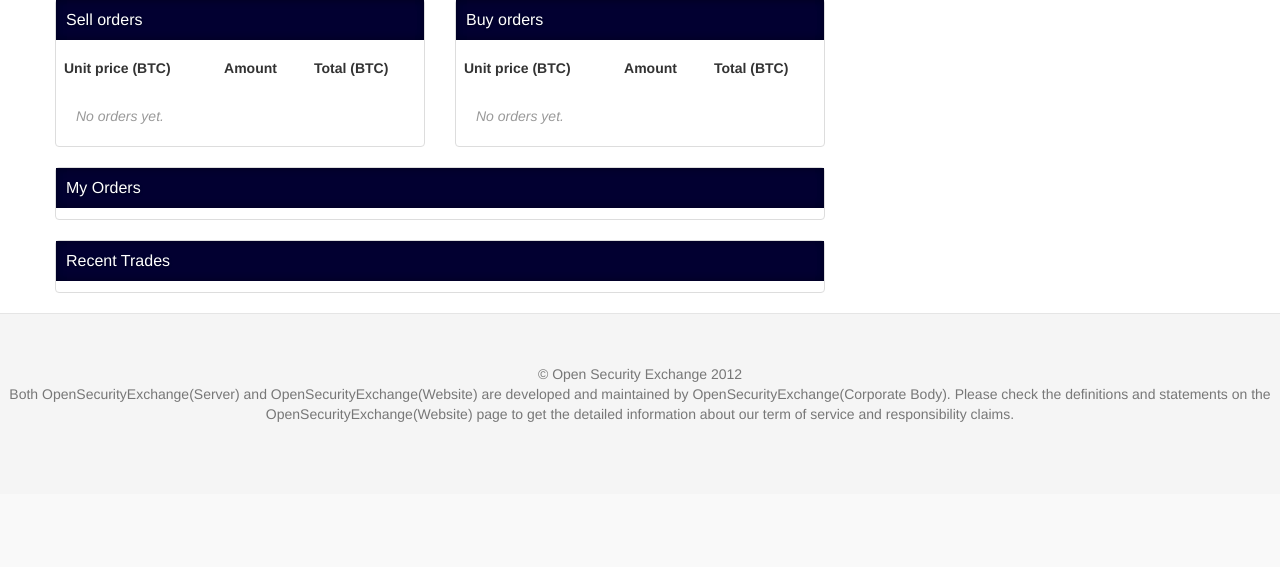
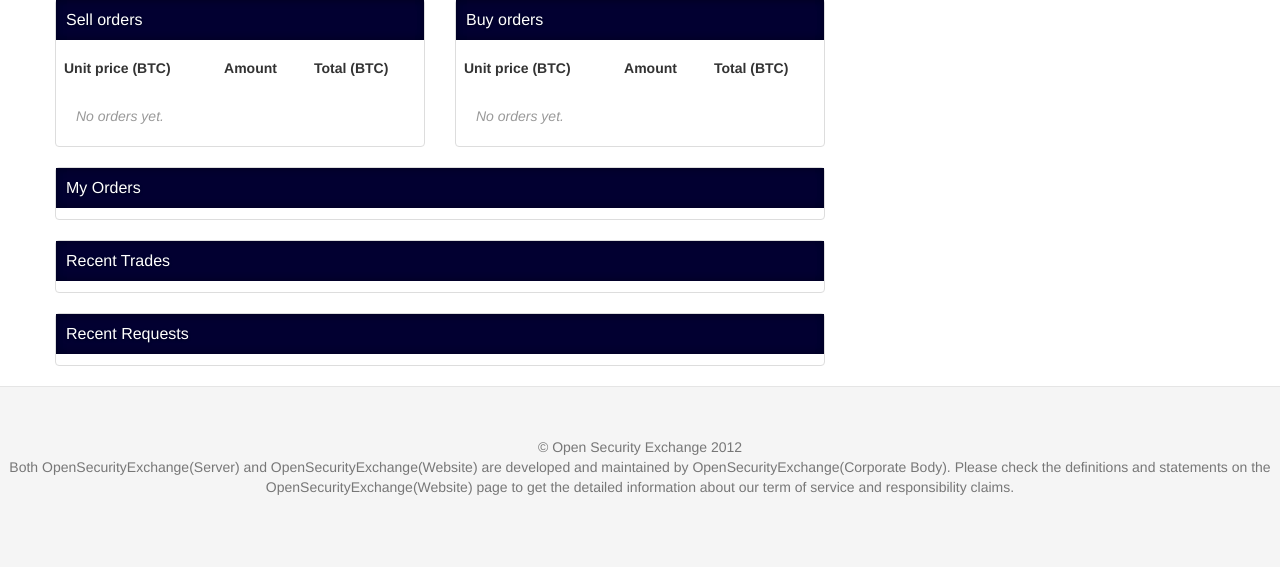
Before and after one commit to stealth-startup/openexchange, a Django app: template DjangoWebServer/templates/asset.html in a window 1280 px wide. Shown: the part 794-1361 px from the top of the page. Before the commit the page ends 1216 px from the top, so only its background shows below. Run offline with Django 3.2, Linux system fonts and the light colour scheme; the template is opened without the code that fills it: most values are stand-ins (such as "Sample title", 1, 10 or a date in 2020); lists and menus that the app fills with data are empty; some libraries are stand-ins or nearby versions.

Commit message:
add recent-requests in asset page

```diff
--- a/DjangoWebServer/server/models.py
+++ b/DjangoWebServer/server/models.py
@@ -30,6 +30,8 @@ class ChainedState(object):
         """:type: list"""
         self.recent_trades = kwargs.get('recent_trades', {})
         """:type: dict from str to list of TradeItem"""
+        self.recent_requests = kwargs.get('recent_requests', {})  # asset related orders
+        """:type: dict from str to list of Request"""
         self.order_book = kwargs.get('order_book', {})
         """:type: dict"""
         self.chart_data = kwargs.get('chart_data', {})
--- a/DjangoWebServer/server/urls.py
+++ b/DjangoWebServer/server/urls.py
@@ -1,7 +1,7 @@
 from django.conf.urls import patterns, handler403, handler404, handler500, url
 from server.views import \
     home, market, help, account, asset, \
-    auth, recent_trades, asset_order_book, chart_data, asset_page_login, \
+    auth, recent_trades, asset_order_book, chart_data, asset_page_login, recent_requests, \
     page_not_found_404, server_error_500, forbidden_403
 
 # Uncomment the next two lines to enable the admin:
@@ -26,6 +26,7 @@ urlpatterns = patterns('',
        (r'^asset-page-login/(?P<asset_name>[A-Za-z\-_0-9]+)/(?P<user_address>[A-Za-z0-9_]+)$', asset_page_login),
        (r'^user/auth$', auth),
        (r'^asset/(?P<asset_name>[A-Za-z\-_0-9]+)/recent-trades$', recent_trades),
+       (r'^asset/(?P<asset_name>[A-Za-z\-_0-9]+)/recent-requests', recent_requests),
        ##################### for local testing, delete or comment out these handlers in production
         (r'^403$', handler403),
         (r'^404$', handler404),
--- a/DjangoWebServer/templates/asset.html
+++ b/DjangoWebServer/templates/asset.html
@@ -277,7 +277,7 @@
                     </div>
 
                     <!-- recent trades -->
-                    <div class="span8" style="margin-top: 20px; margin-bottom: 20px" id="recent_trades">
+                    <div class="span8" style="margin-top: 20px;" id="recent_trades">
                         <div class="boundary">
                             <div class="widget_title">Recent Trades</div>
                             <div class="row">
@@ -306,6 +306,40 @@
                                     </table>
                                     <div style="margin: 0 20px 20px 20px" class="muted hidden -empty">
                                         <em>No trades yet.</em>
+                                    </div>
+                                </div>
+                            </div>
+                        </div>
+                    </div>
+
+                    <!-- recent requests -->
+                    <div class="span8" style="margin-top: 20px; margin-bottom: 20px" id="recent_requests">
+                        <div class="boundary">
+                            <div class="widget_title">Recent Requests</div>
+                            <div class="row">
+                                <div class="span8" style="max-height: 600px; overflow: auto">
+                                    <table class="table table-striped hidden -non-empty">
+                                        <thead>
+                                            <tr>
+                                                <th>Time</th>
+                                                <th>Transaction Hash</th>
+                                                <th>Sender</th>
+                                                <th>Status</th>
+                                            </tr>
+                                        </thead>
+                                        <tbody>
+                                            <!-- sample code
+                                             <tr>
+                                                 <td>Some Date Time</td>
+                                                 <td>1230fcnw92nc</td>
+                                                 <td>ca39vndcjd9cd</td>
+                                                 <td>Bad</td>
+                                             </tr>
+                                             -->
+                                        </tbody>
+                                    </table>
+                                    <div style="margin: 0 20px 20px 20px" class="muted hidden -empty">
+                                        <em>No requests yet.</em>
                                     </div>
                                 </div>
                             </div>
@@ -360,6 +394,15 @@
             var e_recent_trades = $("#recent_trades");
             var e_non_empty = e_recent_trades.find(".-non-empty");
             var e_empty = e_recent_trades.find(".-empty");
+            repopulate_table(data, e_non_empty, e_empty);
+        });
+    }
+
+    function init_recent_requests(){
+        $.getJSON("/asset/"+asset_name+'/recent-requests', function(data){
+            var e_recent_requests = $("#recent_requests");
+            var e_non_empty = e_recent_requests.find(".-non-empty");
+            var e_empty = e_recent_requests.find(".-empty");
             repopulate_table(data, e_non_empty, e_empty);
         });
     }
@@ -591,6 +634,7 @@
 
         draw_chart("asset_chart","/chart-data/"+asset_name,null,"stock-price-volume",true);
         init_recent_trades();
+        init_recent_requests();
 
         auth("login");
         populate_orders_callback();
```
Also changed, not shown: DjangoWebServer/server/management/commands/processblock.py (+13 -5 lines), DjangoWebServer/server/views.py (+19 -0 lines), DjangoWebServer/tmp_send_payment.py (+1 -68 lines).
